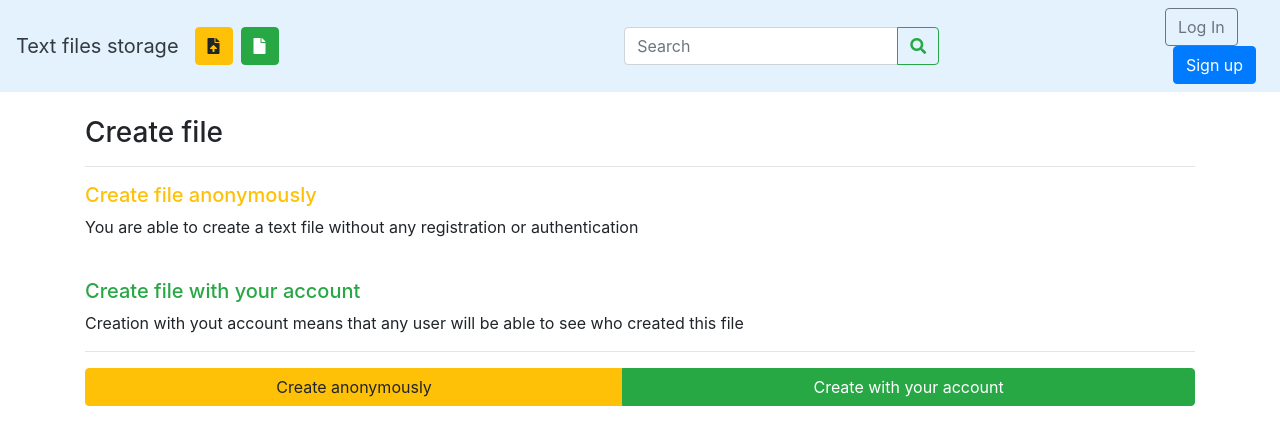
After one commit to yshym/text-files-storage, a Django app: page /create/ in a window 1280 px wide. The commit adds this page. Shown: the top 445 px of the page. Run offline with Django 3.2, Linux system fonts and the light colour scheme; some libraries are stand-ins or nearby versions.

Commit message:
Possibility to create files added

```diff
--- a/files/tests.py
+++ b/files/tests.py
@@ -26,11 +26,10 @@ class FileListPageTests(TestCase):
 class FileDetailPageTests(TestCase):
 
     def create_file(self):
-        testfile = open(os.path.join(settings.BASE_DIR, 'test.txt'), 'rb')
         self.testfile, created = File.objects.get_or_create(
             name='testname',
-            source= SimpleUploadedFile('test.txt', testfile.read()),
-            description='testdescription'
+            source=SimpleUploadedFile('test.txt', b'123123123'),
+            description='testdescription',
         )
 
     def remove_file(self):
--- a/files/urls.py
+++ b/files/urls.py
@@ -4,6 +4,8 @@ from django.views.generic import TemplateView
 from .views import (
     FileListView,
     FileDetailView,
+    FileAnonCreateView,
+    FileAuthCreateView,
     FileAnonUploadView,
     FileAuthUploadView,
     fileDownloadView,
@@ -11,10 +13,13 @@ from .views import (
 
 
 urlpatterns = [
-    path('upload/', TemplateView.as_view(template_name='file_upload.html'), name='file_upload'),
+    path('create/', TemplateView.as_view(template_name='file_create_general.html'), name='file_create'),
+    path('create/create-anon/', FileAnonCreateView.as_view(), name='file_anon_create'),
+    path('create/create-auth/', FileAuthCreateView.as_view(), name='file_auth_create'),
+    path('upload/', TemplateView.as_view(template_name='file_upload_general.html'), name='file_upload'),
     path('<slug:slug>/download/', fileDownloadView, name='file_download'),
-    path('upload-anon/', FileAnonUploadView.as_view(), name='file_anon_upload'),
-    path('upload-auth/', FileAuthUploadView.as_view(), name='file_auth_upload'),
+    path('upload/upload-anon/', FileAnonUploadView.as_view(), name='file_anon_upload'),
+    path('upload/upload-auth/', FileAuthUploadView.as_view(), name='file_auth_upload'),
     path('<slug:slug>/', FileDetailView.as_view(), name='file_detail'),
     path('', FileListView.as_view(), name='file_list'),
 ]
--- a/templates/base.html
+++ b/templates/base.html
@@ -40,9 +40,16 @@
             <!-- File upload link -->
             <a
                 href="{% url 'file_upload' %}"
-                class="btn btn-warning"
-                style="margin-right: 30px;">
+                class="btn btn-warning mr-2">
                 <i class="fa fa-file-upload"></i>
+            </a>
+
+            <!-- File create link -->
+            <a
+                href="{% url 'file_create' %}"
+                class="btn btn-success"
+                style="margin-right: 120px;">
+                <i class="fa fa-file"></i>
             </a>
 
             <!-- Search collapse button -->
@@ -78,8 +85,7 @@
                 <div
                     class="collapse navbar-collapse"
                     id="navbarSearch">
-                    <hr/>
-                    <ul class="navbar-nav mr-auto">
+                    <ul class="navbar-nav mx-auto">
                         <li class="nav-item mx-auto" >
                             <form
                                 class="form-inline"
--- a/templates/file_create.html
+++ b/templates/file_create.html
@@ -22,14 +22,14 @@
             {% endif %}
 
             <h1>
-                Upload new file
+                Create new file
                 <span
-                    class="{% if uploading_type == 'Anonymously' %}
+                    class="{% if creation_type == 'Anonymously' %}
                            text-warning
                            {% else %}
                            text-success
                            {% endif %}">
-                    ({{ uploading_type }})
+                    ({{ creation_type }})
                 </span>
             </h1>
             <hr/>
--- /dev/null
+++ b/templates/file_create_general.html
@@ -0,0 +1,21 @@
+{% extends 'base.html' %}
+
+
+{% block content %}
+    <h3>Create file</h3>
+    <hr/>
+    <h5 class="text-warning">Create file anonymously</h5>
+    <p>
+        You are able to create a text file without any registration or authentication
+    </p>
+    <br/>
+    <h5 class="text-success">Create file with your account</h5>
+    <p>
+        Creation with yout account means that any user will be able to see who created this file
+    </p>
+    <hr/>
+    <div class="btn-group w-100" role="group" aria-label="Basic example">
+        <a class="btn btn-warning" href="{% url 'file_anon_create' %}">Create anonymously</a>
+        <a class="btn btn-success" href="{% url 'file_auth_create' %}">Create with your account</a>
+    </div>
+{% endblock content %}
--- a/templates/file_list.html
+++ b/templates/file_list.html
@@ -44,7 +44,7 @@
 
 
     {% if is_paginated %}
-        <nav aria-label="...">
+        <nav aria-label="..." class="mx-auto">
             <ul class="pagination">
                 {% if page_obj.has_previous %}
                     <li class="page-item">
--- a/textFilesStorage/settings/base.py
+++ b/textFilesStorage/settings/base.py
@@ -134,7 +134,6 @@ USE_TZ = True
 STATIC_URL = '/static/'
 STATIC_ROOT = os.path.join(BASE_DIR, 'static_cdn')
 STATICFILES_DIRS = [os.path.join(BASE_DIR, 'static')]
-STATICFILES_STORAGE = 'whitenoise.storage.CompressedManifestStaticFilesStorage'
 
 MEDIA_URL = '/media/'
 MEDIA_ROOT = os.path.join(BASE_DIR, 'media_cdn')
--- a/textFilesStorage/settings/prod.py
+++ b/textFilesStorage/settings/prod.py
@@ -13,3 +13,5 @@ DATABASES = {
         'HOST': 'localhost',
     }
 }
+
+STATICFILES_STORAGE = 'whitenoise.storage.CompressedManifestStaticFilesStorage'
```
Also changed, not shown: files/models.py (+10 -3 lines), files/views.py (+49 -2 lines), templates/file_upload.html (+38 -15 lines), templates/file_upload_general.html (added, +21 -0 lines), test.txt (deleted, +0 -1 lines).
